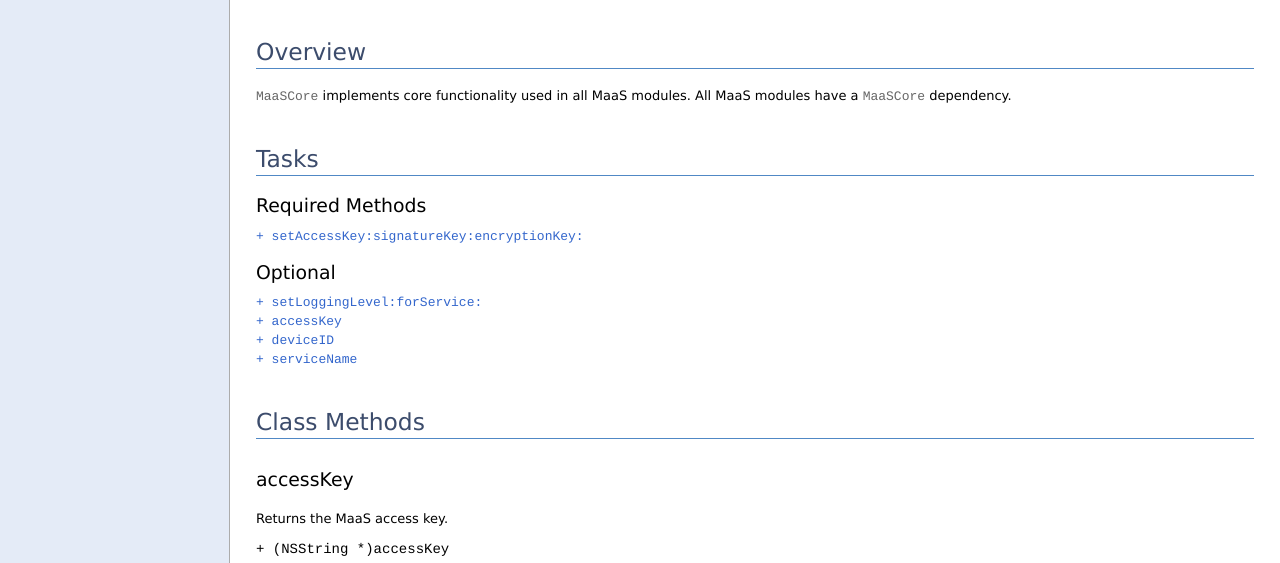
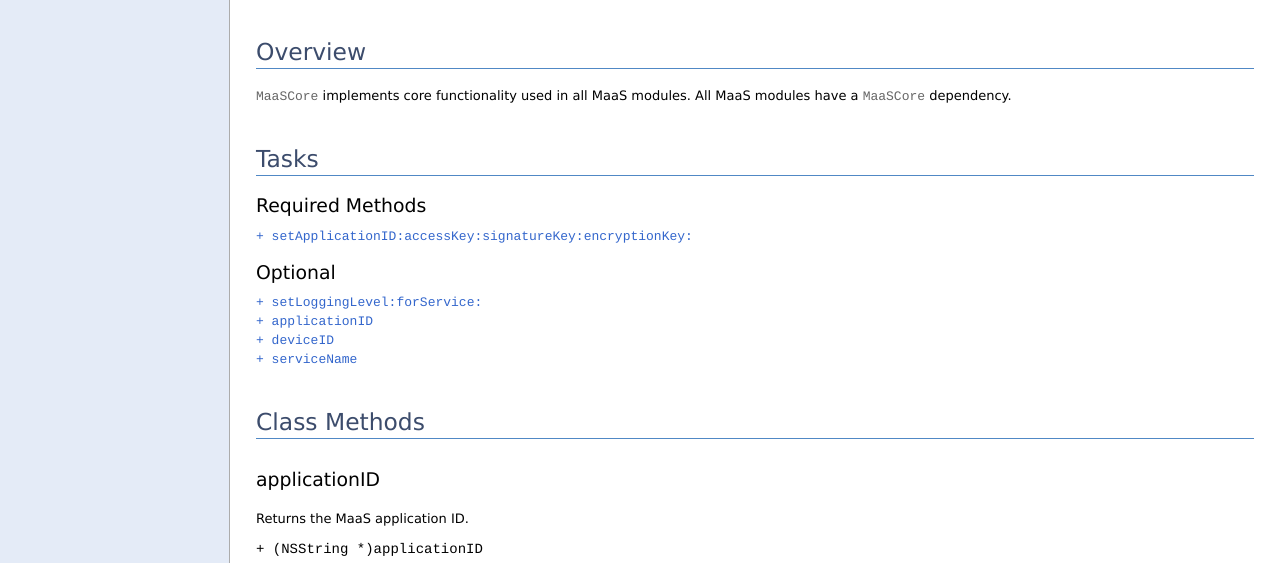
Before and after one commit to phunware/maas-core-ios-sdk, a plain HTML site: page Classes/MaaSCore.html in a window 1280 px wide. Shown: the part 237-800 px from the top of the page. Drawn offline with Linux system fonts and the light colour scheme.

Commit message:
Updating MaaSCore docs

```diff
--- a/Classes/MaaSCore.html
+++ b/Classes/MaaSCore.html
@@ -42,13 +42,13 @@
 
 	<option value="class_methods">Class Methods</option>
 
-	<option value="//api/name/accessKey">&nbsp;&nbsp;&nbsp;&nbsp;+ accessKey</option>
+	<option value="//api/name/applicationID">&nbsp;&nbsp;&nbsp;&nbsp;+ applicationID</option>
 
 	<option value="//api/name/deviceID">&nbsp;&nbsp;&nbsp;&nbsp;+ deviceID</option>
 
 	<option value="//api/name/serviceName">&nbsp;&nbsp;&nbsp;&nbsp;+ serviceName</option>
 
-	<option value="//api/name/setAccessKey:signatureKey:encryptionKey:">&nbsp;&nbsp;&nbsp;&nbsp;+ setAccessKey:signatureKey:encryptionKey:</option>
+	<option value="//api/name/setApplicationID:accessKey:signatureKey:encryptionKey:">&nbsp;&nbsp;&nbsp;&nbsp;+ setApplicationID:accessKey:signatureKey:encryptionKey:</option>
 
 	<option value="//api/name/setLoggingLevel:forService:">&nbsp;&nbsp;&nbsp;&nbsp;+ setLoggingLevel:forService:</option>
 
@@ -84,13 +84,13 @@
 
 <li role="treeitem" class="children"><span class="disclosure"></span><span class="sectionName"><a href="#class_methods">Class Methods</a></span><ul>
 
-	<li><span class="nodisclosure"></span><span class="sectionName"><a href="#//api/name/accessKey">accessKey</a></span></li>
+	<li><span class="nodisclosure"></span><span class="sectionName"><a href="#//api/name/applicationID">applicationID</a></span></li>
 
 	<li><span class="nodisclosure"></span><span class="sectionName"><a href="#//api/name/deviceID">deviceID</a></span></li>
 
 	<li><span class="nodisclosure"></span><span class="sectionName"><a href="#//api/name/serviceName">serviceName</a></span></li>
 
-	<li><span class="nodisclosure"></span><span class="sectionName"><a href="#//api/name/setAccessKey:signatureKey:encryptionKey:">setAccessKey:signatureKey:encryptionKey:</a></span></li>
+	<li><span class="nodisclosure"></span><span class="sectionName"><a href="#//api/name/setApplicationID:accessKey:signatureKey:encryptionKey:">setApplicationID:accessKey:signatureKey:encryptionKey:</a></span></li>
 
 	<li><span class="nodisclosure"></span><span class="sectionName"><a href="#//api/name/setLoggingLevel:forService:">setLoggingLevel:forService:</a></span></li>
 
@@ -151,7 +151,7 @@
 						<ul class="task-list">
 							<li>
 	<span class="tooltip">
-		<code><a href="#//api/name/setAccessKey:signatureKey:encryptionKey:">+&nbsp;setAccessKey:signatureKey:encryptionKey:</a></code>
+		<code><a href="#//api/name/setApplicationID:accessKey:signatureKey:encryptionKey:">+&nbsp;setApplicationID:accessKey:signatureKey:encryptionKey:</a></code>
 		<span class="tooltip"><p>Initializes MaaSCore and all associated MaaS modules. This method should be called inside <code>application:didFinishLaunchingWithOptions:</code> before you do anything else.</p></span>
 	</span>
 
@@ -173,8 +173,8 @@
 
 </li><li>
 	<span class="tooltip">
-		<code><a href="#//api/name/accessKey">+&nbsp;accessKey</a></code>
-		<span class="tooltip"><p>Returns the MaaS access key.</p></span>
+		<code><a href="#//api/name/applicationID">+&nbsp;applicationID</a></code>
+		<span class="tooltip"><p>Returns the MaaS application ID.</p></span>
 	</span>
 
 
@@ -208,18 +208,18 @@
 						<h2 class="subtitle subtitle-methods">Class Methods</h2>
 
 						<div class="section-method">
-	<a name="//api/name/accessKey" title="accessKey"></a>
-	<h3 class="subsubtitle method-title">accessKey</h3>
+	<a name="//api/name/applicationID" title="applicationID"></a>
+	<h3 class="subsubtitle method-title">applicationID</h3>
 
 
 
 	<div class="method-subsection brief-description">
-		<p>Returns the MaaS access key.</p>
+		<p>Returns the MaaS application ID.</p>
 	</div>
 
 
 
-	<div class="method-subsection method-declaration"><code>+ (NSString *)accessKey</code></div>
+	<div class="method-subsection method-declaration"><code>+ (NSString *)applicationID</code></div>
 
 
 
@@ -316,8 +316,8 @@
 </div>
 
 						<div class="section-method">
-	<a name="//api/name/setAccessKey:signatureKey:encryptionKey:" title="setAccessKey:signatureKey:encryptionKey:"></a>
-	<h3 class="subsubtitle method-title">setAccessKey:signatureKey:encryptionKey:</h3>
+	<a name="//api/name/setApplicationID:accessKey:signatureKey:encryptionKey:" title="setApplicationID:accessKey:signatureKey:encryptionKey:"></a>
+	<h3 class="subsubtitle method-title">setApplicationID:accessKey:signatureKey:encryptionKey:</h3>
 
 
 
@@ -327,12 +327,17 @@
 
 
 
-	<div class="method-subsection method-declaration"><code>+ (void)setAccessKey:(NSString *)<em>accessKey</em> signatureKey:(NSString *)<em>signatureKey</em> encryptionKey:(NSString *)<em>encryptionKey</em></code></div>
+	<div class="method-subsection method-declaration"><code>+ (void)setApplicationID:(NSString *)<em>applicationID</em> accessKey:(NSString *)<em>accessKey</em> signatureKey:(NSString *)<em>signatureKey</em> encryptionKey:(NSString *)<em>encryptionKey</em></code></div>
 
 
 
 	<div class="method-subsection arguments-section parameters">
 		<h4 class="method-subtitle parameter-title">Parameters</h4>
+
+		<dl class="argument-def parameter-def">
+			<dt><em>applicationID</em></dt>
+			<dd><p>You can find your application ID in MaaS Portal.</p></dd>
+		</dl>
 
 		<dl class="argument-def parameter-def">
 			<dt><em>accessKey</em></dt>
@@ -437,7 +442,7 @@
 				<div id="footer">
 					<hr />
 					<div class="footer-copyright">
-						<p><span class="copyright">&copy; 2013 Phunware, Inc.. All rights reserved. (Last updated: 2013-05-30)</span><br />
+						<p><span class="copyright">&copy; 2013 Phunware, Inc.. All rights reserved. (Last updated: 2013-06-07)</span><br />
 
 						<span class="generator">Generated by <a href="http://appledoc.gentlebytes.com">appledoc 2.1 (build 840)</a>.</span></p>
 
```
Also changed, not shown: com.phunware.MaaSCore.docset/Contents/Resources/Documents/Classes/MaaSCore.html (+20 -15 lines), com.phunware.MaaSCore.docset/Contents/Resources/Documents/hierarchy.html (+1 -1 lines), com.phunware.MaaSCore.docset/Contents/Resources/Documents/index.html (+1 -1 lines), com.phunware.MaaSCore.docset/Contents/Resources/Tokens1.xml (+10 -7 lines), hierarchy.html (+1 -1 lines), index.html (+1 -1 lines), 2 other files.
